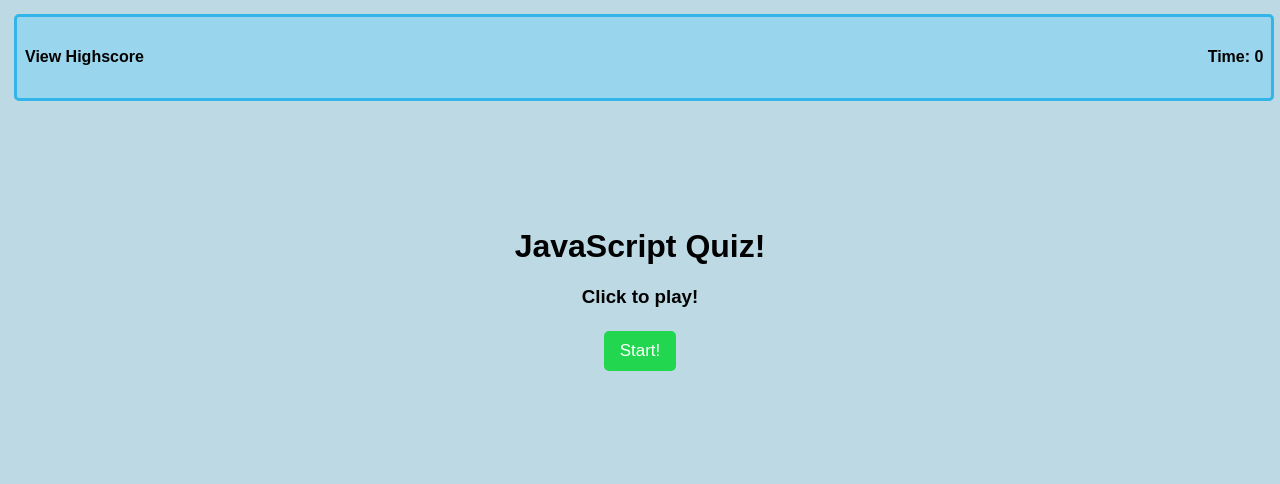
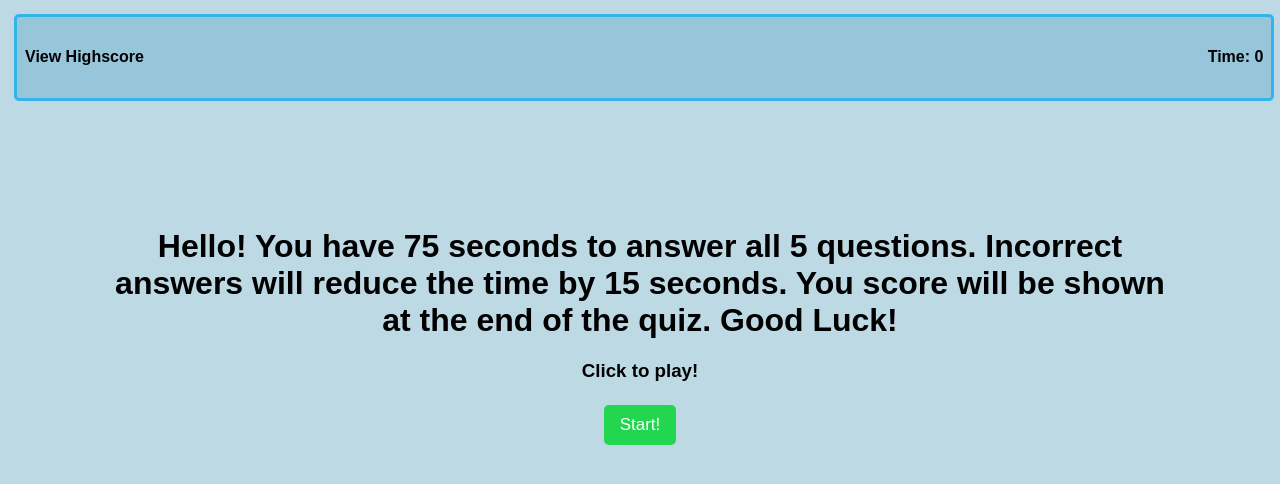
Before and after one commit to mabarra22/General-Coding-Quiz, a plain HTML site: page index.html in a window 1280 px wide. Drawn offline with Linux system fonts and the light colour scheme.

Commit message:
added minor changes to css/js and html

```diff
--- a/Assets/style.css
+++ b/Assets/style.css
@@ -9,7 +9,7 @@
 
 #nav {
     display: block;
-    background-color: rgb(153, 214, 238);
+    background-color: rgb(151, 198, 218);
     display: inline-block;
     width: 98vw;
     border: 3px solid rgb(52, 181, 233);
--- a/index.html
+++ b/index.html
@@ -24,7 +24,7 @@
 		<div id="quiz">
             <div id="quizBody">
                 <h1>
-                    JavaScript Quiz!
+                    Hello! You have 75 seconds to answer all 5 questions. Incorrect answers will reduce the time by 15 seconds. You score will be shown at the end of the quiz. Good Luck!
                 </h1>
                 <h3>
 					Click to play!
```
Also changed, not shown: Assets/questions.js (+10 -10 lines).
